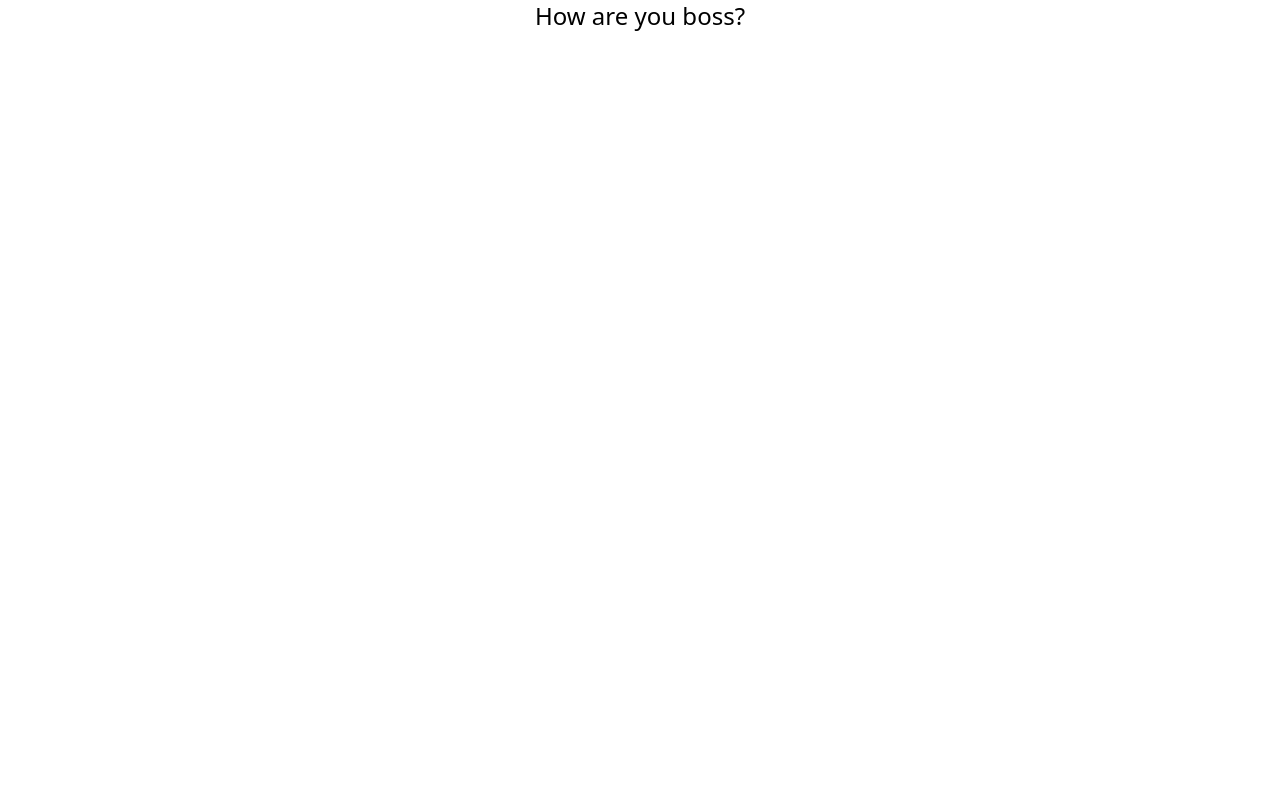
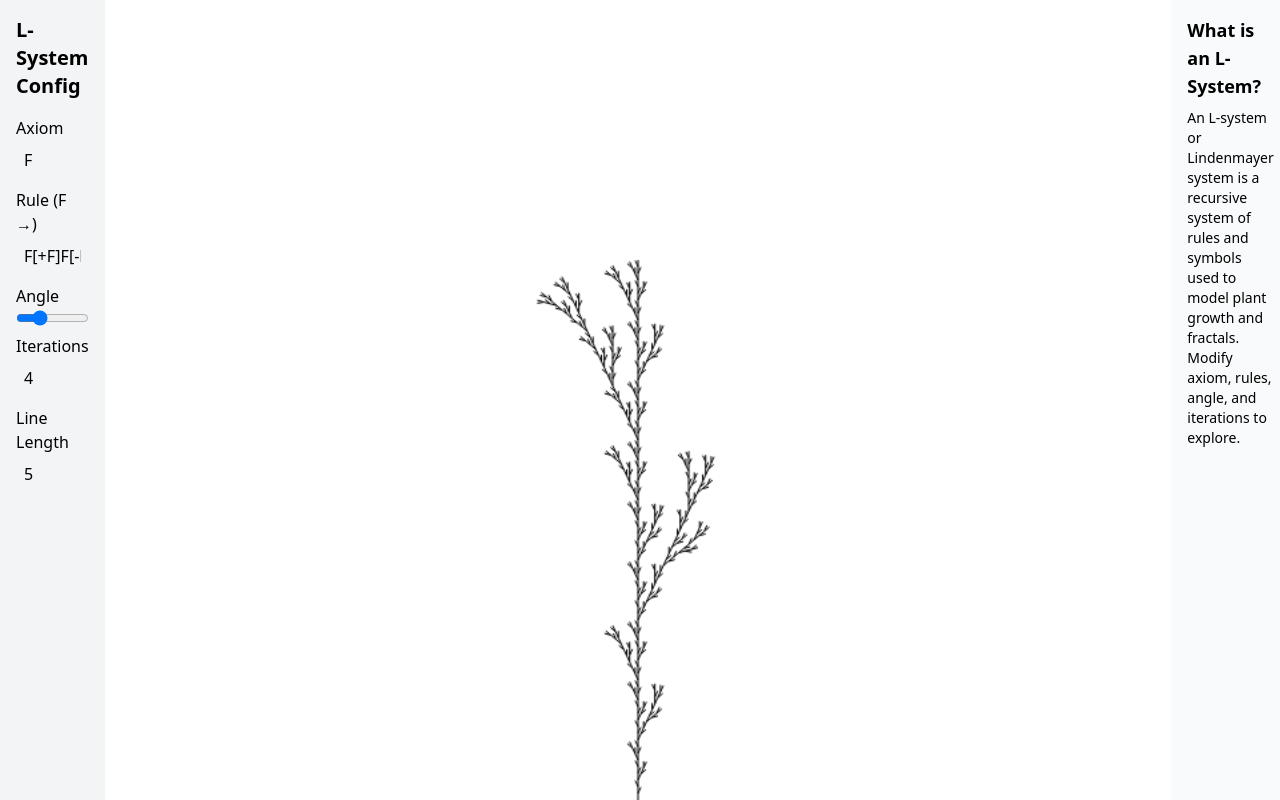
Before and after one commit to abu-abdullah22/L-system-visualizer, a React (Vite) app: page / in a window 1280 px wide. Built offline with nearby package versions, Linux system fonts and the light colour scheme.

Commit message:
the skeleton done

```diff
--- a/src/App.jsx
+++ b/src/App.jsx
@@ -1,12 +1,22 @@
+import { useState } from 'react';
+import Sidebar from './components/Sidebar';
+import CanvasRenderer from './components/CanvasRenderer';
+import HelpPanel from './components/HelpPanel';
 
-function App() {
-
+export default function App() {
+  const [config, setConfig] = useState({
+    axiom: 'F',
+    rules: { 'F': 'F[+F]F[-F]F' },
+    angle: 25,
+    iterations: 4,
+    lineLength: 5,
+  });
 
   return (
-    <>
-      <h1 className="text-2xl text-center">How are you boss?</h1>
-    </>
-  )
+    <div className="flex flex-col md:flex-row h-screen">
+      <Sidebar config={config} setConfig={setConfig} />
+      <CanvasRenderer config={config} />
+      <HelpPanel />
+    </div>
+  );
 }
-
-export default App
--- /dev/null
+++ b/src/components/CanvasRenderer.jsx
@@ -0,0 +1,16 @@
+import { useEffect, useRef } from 'react';
+import { generateLSystem, drawLSystem } from '../utils/lsystem';
+
+export default function CanvasRenderer({ config }) {
+  const canvasRef = useRef(null);
+
+  useEffect(() => {
+    const canvas = canvasRef.current;
+    const ctx = canvas.getContext('2d');
+    ctx.clearRect(0, 0, canvas.width, canvas.height);
+    const lsystem = generateLSystem(config);
+    drawLSystem(ctx, lsystem, config);
+  }, [config]);
+
+  return <canvas ref={canvasRef} width={800} height={600} className="bg-white" />;
+}
--- /dev/null
+++ b/src/components/Sidebar.jsx
@@ -0,0 +1,59 @@
+export default function Sidebar({ config, setConfig }) {
+  const handleChange = (e) => {
+    const { name, value } = e.target;
+    setConfig((prev) => ({ ...prev, [name]: value }));
+  };
+
+  return (
+    <div className="p-4 w-full md:w-1/3 bg-gray-100 dark:bg-gray-800">
+      <h2 className="text-xl font-bold mb-4">L-System Config</h2>
+      <label>Axiom</label>
+      <input
+        name="axiom"
+        value={config.axiom}
+        onChange={handleChange}
+        className="w-full p-2 mb-2"
+      />
+
+      <label>Rule (F →)</label>
+      <input
+        name="rule"
+        value={config.rules.F}
+        onChange={(e) => setConfig((prev) => ({
+          ...prev,
+          rules: { F: e.target.value },
+        }))}
+        className="w-full p-2 mb-2"
+      />
+
+      <label>Angle</label>
+      <input
+        name="angle"
+        type="range"
+        min="0"
+        max="90"
+        value={config.angle}
+        onChange={handleChange}
+        className="w-full mb-2"
+      />
+
+      <label>Iterations</label>
+      <input
+        name="iterations"
+        type="number"
+        value={config.iterations}
+        onChange={handleChange}
+        className="w-full p-2 mb-2"
+      />
+
+      <label>Line Length</label>
+      <input
+        name="lineLength"
+        type="number"
+        value={config.lineLength}
+        onChange={handleChange}
+        className="w-full p-2"
+      />
+    </div>
+  )
+}
```
